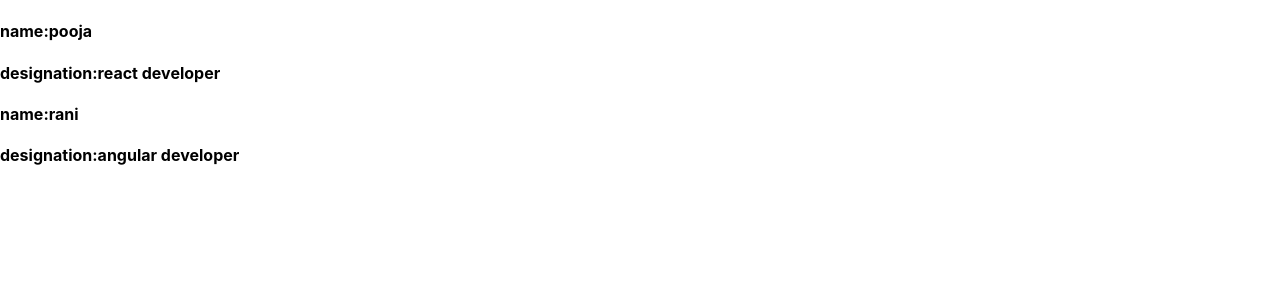
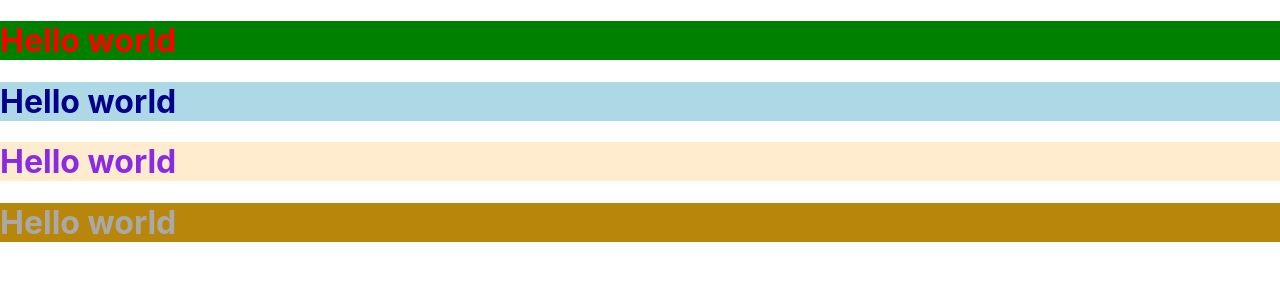
Before and after one commit to shivanipolichetti/react, a React (Create React App) app: page / in a window 1280 px wide. Shown: the top 300 px of the page. Built offline with nearby package versions, Linux system fonts and the light colour scheme.

Commit message:
css styling

```diff
--- a/src/App.css
+++ b/src/App.css
@@ -1,6 +1,7 @@
 .App {
   text-align: center;
 }
+
 
 .App-logo {
   height: 40vmin;
--- a/src/App.js
+++ b/src/App.js
@@ -1,68 +1,14 @@
-import logo from './logo.svg';
 import './App.css';
-import TableComponent from './functioncomponent/table/table';
-import Button from './functioncomponent/button/button';
-import Greeting from './functioncomponent/button/greet';
-import ShowList from './functioncomponent/developerlist/showlist';
-
+import CustomText from './functioncomponent/styling/inline';
 
 function App() {
   return(
     <div>
-      <ShowList/>
+    <CustomText/>
     </div>
   )
 
 
 }
 
-
-
-      //const isLoggedIn=false;
-
-      //if(isLoggedIn){
-       // return(<h1>welcome</h1>);
-      //}
-
-      //else
-     // {
-     //   return(<h1>login</h1>);
-     // }
-    // return(
-     // {
-       // isLoggedIn?
-        //<h1>welcome</h1>
-        //:<h1>login</h1>
-     // }
-    // )
-     {/*<h2>{isLoggedIn?"welcome":"login"}</h2>*/}
-
-
-    <>
-   {/* {isLoggedIn &&
-    <Text msg="login true"/>
-  /*:<Text msg="login true"/>*/}
-  </>
-
-
-
-
-
-
-      {/*<TableComponent/>*/}
-      <br></br>
-      {/*<Button><button>register</button></Button>*/}
-      {/*<Greeting>Good morning</Greeting>
-      <Greeting>Good evening</Greeting>
-  <Greeting>Good night</Greeting>*/}
-
-
-
 export default App;
-
-
-/*const Text=({msg})=>{
-  return(
-    <h1>{msg}</h1>
-  )
-}*/
--- a/src/functioncomponent/developerlist/showlist.jsx
+++ b/src/functioncomponent/developerlist/showlist.jsx
@@ -18,11 +18,7 @@ const ShowList=()=>{
             }
 
 
-{ filterArray("angular developer").map(value=><>
-                <h4>name:{value.name}</h4>
-                <h4>designation:{value.designation}</h4>
 
-                </>)}
 
         </>
     )
--- /dev/null
+++ b/src/functioncomponent/styling/external.css
@@ -0,0 +1,4 @@
+.name{
+    color:blueviolet;
+    background-color: blanchedalmond;
+}
--- /dev/null
+++ b/src/functioncomponent/styling/inline.jsx
@@ -0,0 +1,20 @@
+import './external.css';
+import sri from './styles.module.css'
+
+const CustomText=()=>{
+    const Textstyle={
+        color:"darkblue",
+        backgroundColor:"lightblue"
+    }
+    return(
+        <>
+        <h1 style={{color:"red",
+    backgroundColor:"green"}}>Hello world</h1>
+    <h1 style={Textstyle}>Hello world</h1>
+    <h1 className="name">Hello world</h1>
+    <h1 className={sri.Text}>Hello world</h1>
+        </>
+    )
+}
+
+export default CustomText;
--- /dev/null
+++ b/src/functioncomponent/styling/styles.module.css
@@ -0,0 +1,4 @@
+.Text{
+    color:darkgray;
+    background-color: darkgoldenrod;
+}
```
